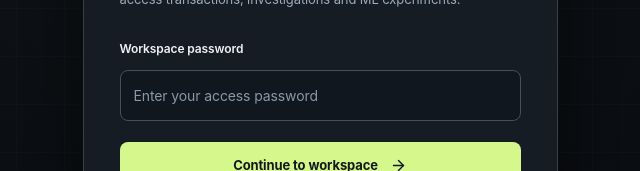
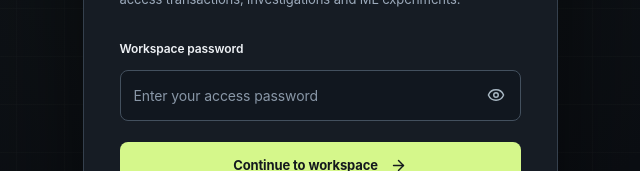
Before and after one commit to Achyuth777/FinSight-AI, a Next.js app in the folder frontend/: page /login in a window 1280 px wide. Shown: the part 376-547 px from the top of the page, without its empty margins (320-960 px from the left). Built offline with nearby package versions, Linux system fonts and the light colour scheme.

Commit message:
feat(ui): add accessible password visibility control to sign-in

```diff
--- a/frontend/app/login/login.css
+++ b/frontend/app/login/login.css
@@ -4,3 +4,11 @@
 .login-brand{display:inline-flex;margin-bottom:45px}.login-emblem{display:inline-flex;padding:14px;color:#d5f78b;background:#2c3a2c;border:1px solid #476046;border-radius:12px;margin-bottom:18px}
 .login-eyebrow{color:#d5f78b;font-size:10px;letter-spacing:1.8px;font-weight:700;margin-bottom:10px}.login-card h1{font-size:32px;letter-spacing:-1.4px;margin-bottom:12px;font-weight:610}.login-card p{font-size:13px;color:#9caabb;line-height:1.75;margin-bottom:29px}
 .login-card form{display:flex;flex-direction:column;gap:12px}.login-card form label{font-size:12px;font-weight:600}.login-card form input{border:1px solid #43505e;background:#11171f;border-radius:8px;padding:14px 13px;color:#fff;outline:none}.login-card form input:focus{border-color:#d5f78b}.login-submit{display:flex;gap:12px;justify-content:center;align-items:center;border-radius:8px;background:#d5f78b;color:#14191e;font-weight:700;font-size:13px;margin-top:9px;min-height:48px}.login-submit:disabled{opacity:.65}.login-footer{display:flex;align-items:center;gap:7px;margin-top:30px;border-top:1px solid #333e4b;padding-top:20px;font-size:11px;color:#93a4ad}.login-footer svg{color:#d5f78b}.login-error{font-size:12px;color:#ffb3b3}.login-back{position:absolute;bottom:23px;color:#a8b7c2;font-size:12px}@media(max-width:520px){.login-card{padding:25px}.login-card h1{font-size:27px}}
+
+/* Keep the reveal action inside the field without covering entered text. */
+.login-password-field{position:relative;min-width:0}
+.login-card form .login-password-field input{width:100%;min-width:0;padding-right:56px}
+.login-password-toggle{position:absolute;right:3px;top:50%;transform:translateY(-50%);display:grid;place-items:center;width:44px;height:44px;border:0;border-radius:6px;background:transparent;color:#a8b7c2;cursor:pointer}
+.login-password-toggle:hover{background:#25303c;color:#eef1f5}
+.login-password-toggle:focus-visible,.login-submit:focus-visible,.login-brand:focus-visible,.login-back:focus-visible{outline:2px solid #d5f78b;outline-offset:3px}
+.login-password-field:focus-within input{border-color:#d5f78b}
--- a/frontend/app/login/page.tsx
+++ b/frontend/app/login/page.tsx
@@ -1,12 +1,13 @@
 "use client";
 import Link from "next/link";
 import { useState, type FormEvent } from "react";
-import { ArrowRight, LockKeyhole, ShieldCheck } from "lucide-react";
+import { ArrowRight, Eye, EyeOff, LockKeyhole, ShieldCheck } from "lucide-react";
 import { Brand } from "@/components/brand";
 import "./login.css";
 
 export default function LoginPage() {
   const [password, setPassword] = useState("");
+  const [showPassword, setShowPassword] = useState(false);
   const [error, setError] = useState("");
   const [busy, setBusy] = useState(false);
   async function signIn(event: FormEvent<HTMLFormElement>) {
@@ -34,7 +35,18 @@ export default function LoginPage() {
         <p>FinSight AI is a single-analyst research environment. Sign in to access transactions, investigations and ML experiments.</p>
         <form onSubmit={signIn}>
           <label htmlFor="workspace-password">Workspace password</label>
-          <input id="workspace-password" type="password" value={password} onChange={(event) => setPassword(event.target.value)} required minLength={16} autoComplete="current-password" placeholder="Enter your access password" />
+          <div className="login-password-field">
+            <input id="workspace-password" type={showPassword ? "text" : "password"} value={password} onChange={(event) => setPassword(event.target.value)} required minLength={16} autoComplete="current-password" placeholder="Enter your access password" />
+            <button
+              type="button"
+              className="login-password-toggle"
+              aria-label={showPassword ? "Hide password" : "Show password"}
+              aria-controls="workspace-password"
+              onClick={() => setShowPassword((visible) => !visible)}
+            >
+              {showPassword ? <EyeOff size={18} aria-hidden="true" /> : <Eye size={18} aria-hidden="true" />}
+            </button>
+          </div>
           {error && <div className="login-error" role="alert">{error}</div>}
           <button type="submit" className="login-submit" disabled={busy}>{busy ? "Checking access…" : "Continue to workspace"}<ArrowRight size={17}/></button>
         </form>
```
Also changed, not shown: 1 other file (tests, documents, lock files or other folders).
